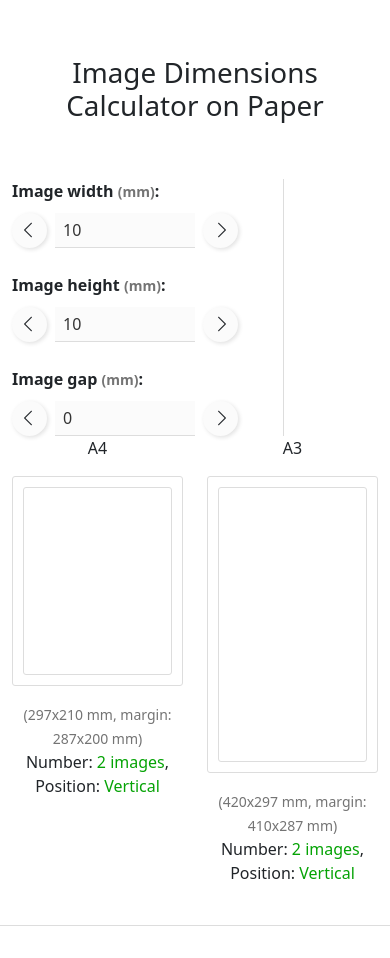
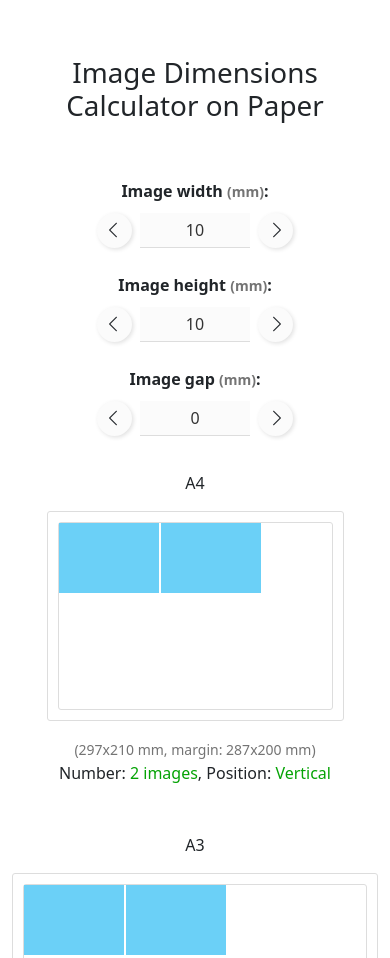
Before and after one commit to mohamed-hassan1/img-dimension-calculator-on-paper, a plain HTML site: page index.html in a window 390 px wide. Shown: the top 958 px of the page. Drawn offline with Linux system fonts and the light colour scheme.

Commit message:
responsive

```diff
--- a/css/style.css
+++ b/css/style.css
@@ -56,6 +56,7 @@
   border-radius: 100%;
   width: 35px;
   height: 35px;
+  flex: 0 0 35px;
   font-size: 18px;
   color: #212529;
   background-color: #fbfbfb;
@@ -128,3 +129,45 @@
 .paper-container .res {
   color: #05a305;
 }
+
+.paper-container .outer .paper {
+  width: 100px;
+  height: 70px;
+  background-color: #6bd0f7;
+  margin: 0 2px 2px 0;
+}
+
+/* Start Responsive */
+
+@media only screen and (max-width: 991px) {
+  .form-container {
+    display: flex;
+    justify-content: center;
+  }
+  .form-container .form-table {
+    border-right: none;
+    display: flex;
+    flex-wrap: wrap;
+    padding-bottom: 35px;
+    text-align: center;
+  }
+  .form-container .form-table input {
+    text-align: center;
+  }
+  .form-container .form-group:not(:last-child) {
+    padding: 0 25px 25px 0;
+  }
+  .form-container input.form-control {
+    max-width: 110px;
+  }
+}
+
+@media only screen and (max-width: 440px) {
+  .form-container .form-table {
+    justify-content: center;
+    flex-direction: column;
+  }
+  .form-container .form-group:not(:last-child) {
+    padding-right: 0px;
+  }
+}
--- a/index.html
+++ b/index.html
@@ -31,7 +31,7 @@
       </div>
 
       <!-- ** Start Form Container ** -->
-      <div class="form-container col-auto">
+      <div class="form-container col-lg-auto col-12">
         <div class="form-table">
           <div class="form-group">
             <label for="img_width">Image width <span>(mm)</span>:</label>
@@ -74,9 +74,9 @@
 
       <!-- ** Start Paper Container ** -->
       <div class="paper-container col">
-        <div class="row paper-row">
+        <div class="row paper-row flex-wrap flex-sm-nowrap">
           <!-- Start A4 Paper -->
-          <div class="box a4 col-6 d-flex flex-column align-items-center">
+          <div class="box a4 col-sm-6 d-flex flex-column align-items-center mb-sm-0 mb-5">
             <p class="fw-medium text-center">A4</p>
             <div class="outer w-100">
               <div class="inner w-100 h-100">
@@ -97,7 +97,7 @@
           </div>
           <!-- End A4 Paper -->
           <!-- Start A3 Paper -->
-          <div class="box a3 col-6 d-flex flex-column align-items-center">
+          <div class="box a3 col-sm-6 d-flex flex-column align-items-center">
             <p class="fw-medium text-center">A3</p>
             <div class="outer w-100">
               <div class="inner w-100 h-100">
@@ -118,9 +118,9 @@
           </div>
           <!-- End A3 Paper -->
         </div>
-        <div class="row paper-row">
+        <div class="row paper-row flex-wrap flex-sm-nowrap">
           <!-- Start Extended Paper -->
-          <div class="box extended col-6 d-flex flex-column align-items-center">
+          <div class="box extended col-sm-6 d-flex flex-column align-items-center mb-sm-0 mb-5">
             <p class="fw-medium text-center">Extended</p>
             <div class="outer w-100">
               <div class="inner w-100 h-100">
@@ -141,7 +141,7 @@
           </div>
           <!-- End Extended Paper -->
           <!-- Start Embossed Paper -->
-          <div class="box embossed col-6 d-flex flex-column align-items-center">
+          <div class="box embossed col-sm-6 d-flex flex-column align-items-center">
             <p class="fw-medium text-center">Embossed</p>
             <div class="outer w-100">
               <div class="inner w-100 h-100">
```
